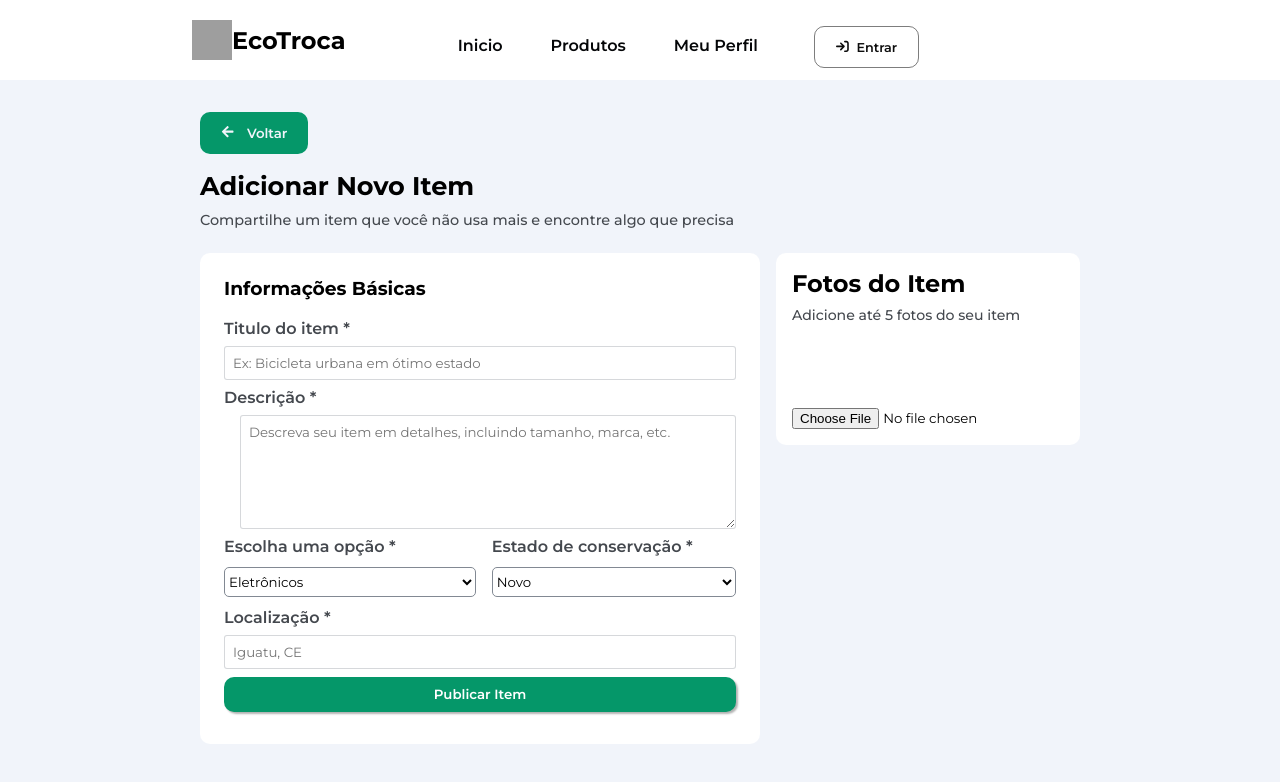
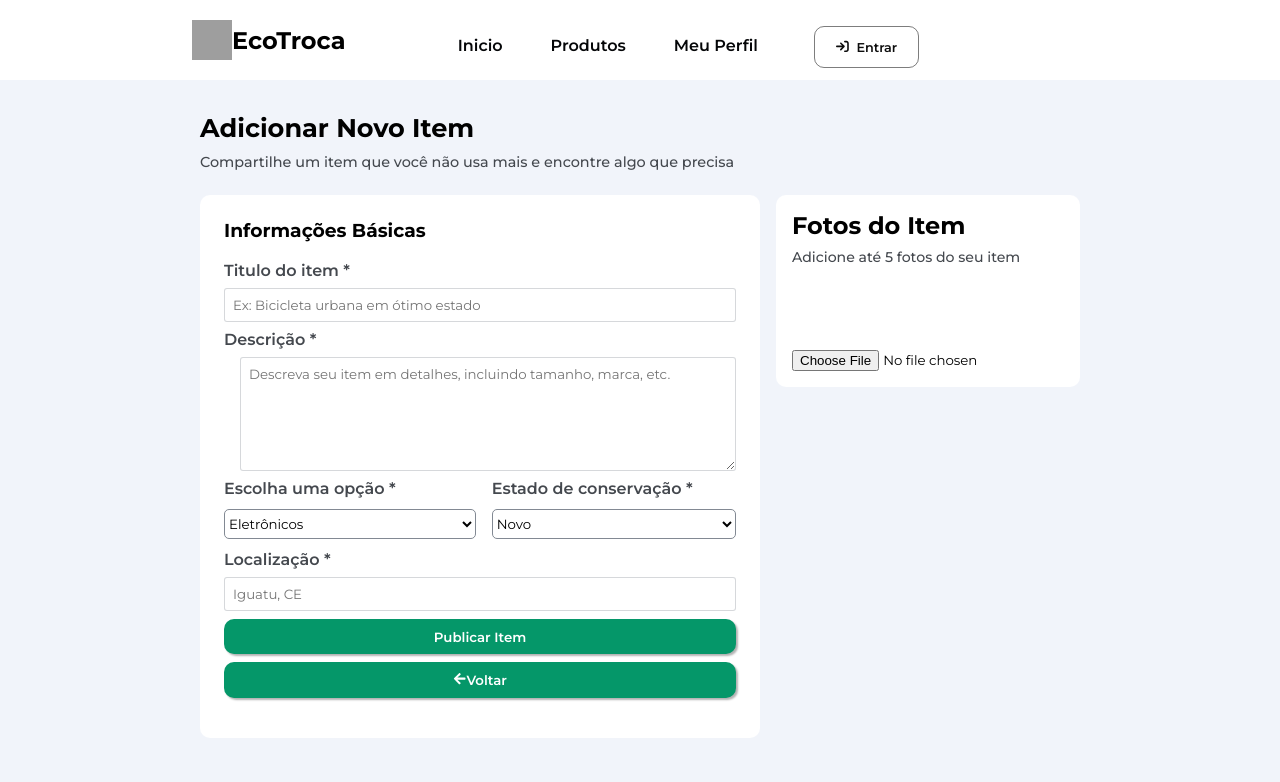
Before and after one commit to danielcursi/ecotroca, a React (Vite) app in the folder eco_front/: page /item/register in a window 1280 px wide. Shown: the top 782 px of the page. Built offline with nearby package versions, Linux system fonts and the light colour scheme; grey boxes are pictures that could not be loaded.

Commit message:
feat(item): aprimorando fluxo de registro de item

```diff
--- a/eco_front/src/pages/RegisterItem.jsx
+++ b/eco_front/src/pages/RegisterItem.jsx
@@ -60,14 +60,7 @@ export default function RegisterItem() {
     <>
       <section className="register">
         <section>
-          <button
-            onClick={voltarPagina}
-            className="button-arrow"
-            style={{ marginBottom: "1rem" }}
-          >
-            <FaArrowLeft />
-            Voltar
-          </button>
+
           <h1>Adicionar Novo Item</h1>
           <p>
             Compartilhe um item que você não usa mais e encontre algo que
@@ -138,6 +131,14 @@ export default function RegisterItem() {
               <button type="submit" className="button-form">
                 Publicar Item
               </button>
+              <button
+            onClick={voltarPagina}
+            className="button-form"
+            style={{ marginBottom: "1rem" }}
+          >
+            <FaArrowLeft />
+            Voltar
+          </button>
             </form>
             <section className="photo">
               <div>
```
